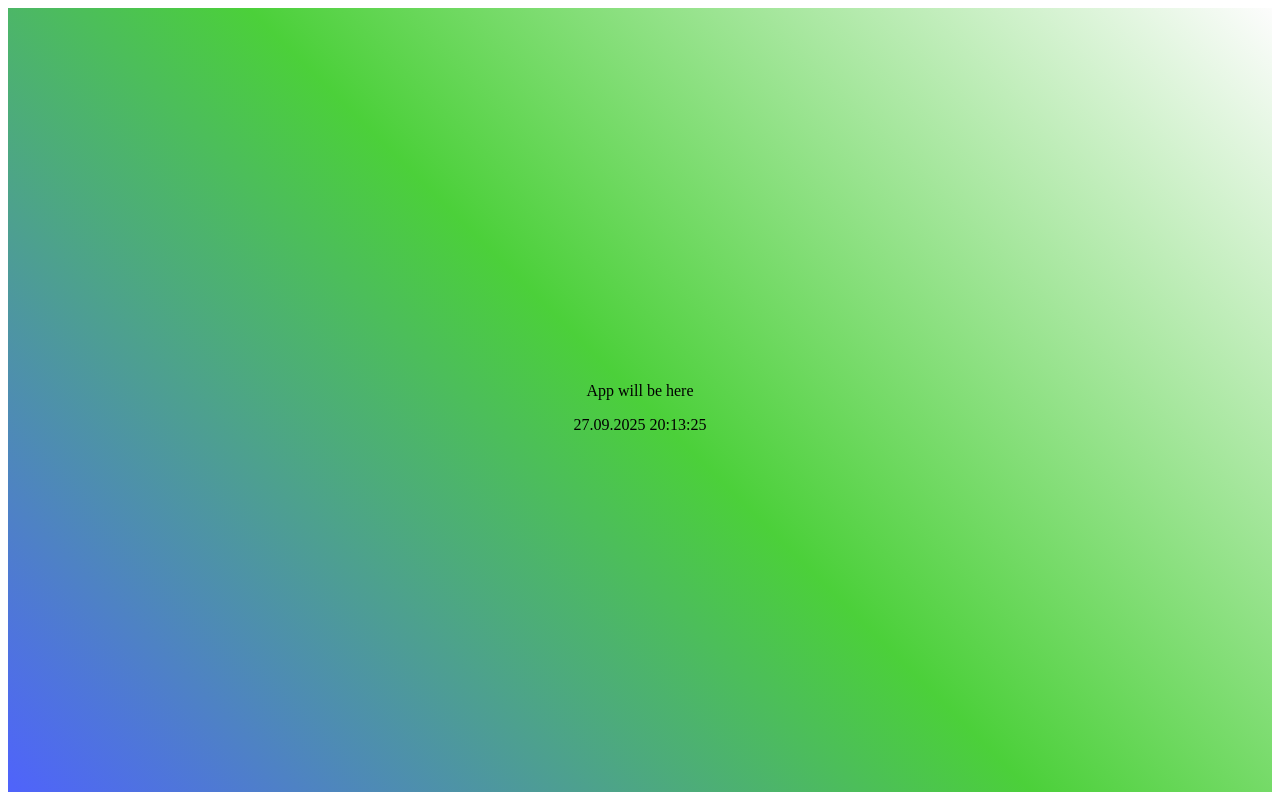
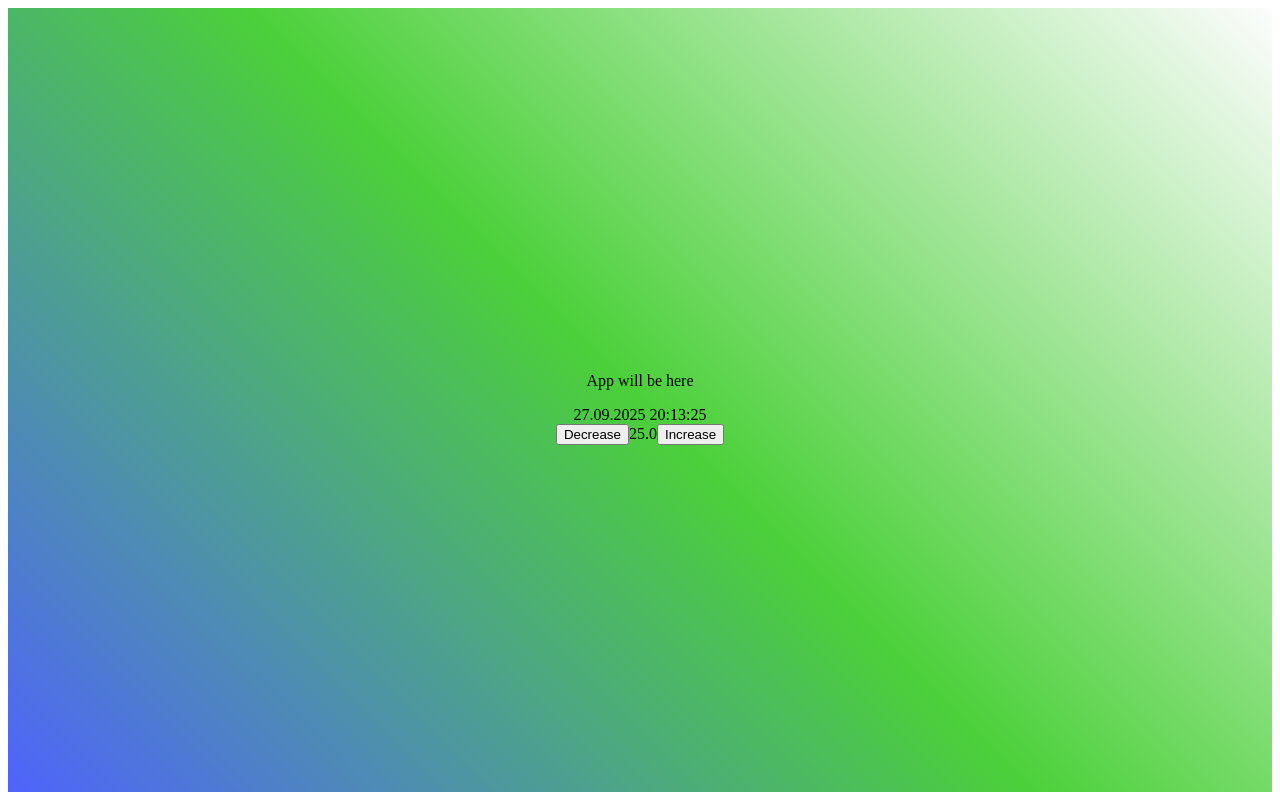
Before and after one commit to gapn/value-recorder-app, a React (Vite) app in the folder client/: page / in a window 1280 px wide. Built offline with nearby package versions, Linux system fonts and the light colour scheme.

Commit message:
feat: Implement ValueControl for number input and adjustment (with arrow key support)

```diff
--- a/client/src/App.css
+++ b/client/src/App.css
@@ -7,3 +7,7 @@
   background: linear-gradient(45deg,rgba(0, 29, 250, 0.69) 0%, rgba(41, 199, 20, 0.84) 50%, rgba(252, 252, 252, 0.89) 100%);
   color: black;
 }
+
+div:focus {
+  outline: none;
+}
--- a/client/src/App.jsx
+++ b/client/src/App.jsx
@@ -1,6 +1,7 @@
 import { useState, useEffect } from 'react'
 import './App.css'
 import LiveClock from './components/LiveClock.jsx'
+import ValueControl from './components/ValueControl.jsx'
 
 function App() {
 
@@ -8,6 +9,7 @@ function App() {
     <>
       <p>App will be here</p>
       <LiveClock />
+      <ValueControl />
     </>
   );
 }
--- /dev/null
+++ b/client/src/components/ValueControl.jsx
@@ -0,0 +1,40 @@
+import { useState, useEffect, useRef } from 'react'
+
+function ValueControl() {
+    const [value, setValue] = useState(25.0);
+    const divRef = useRef(null);
+
+    useEffect(() => {
+        setTimeout(() => {
+            divRef.current.focus();
+        }, 0);
+    }, []);
+
+    const decreaseValue = () => {
+        setValue(parseFloat((value - 0.1).toFixed(1)));
+    };
+
+    const increaseValue = () => {
+        setValue(parseFloat((value + 0.1).toFixed(1)));
+    };
+
+    const handleKeyDown = (event) => {
+        if (event.key === 'ArrowUp') {
+            increaseValue();
+        } else if (event.key === 'ArrowDown') {
+            decreaseValue();
+        };
+    };
+
+    return (
+        <>
+            <div ref={divRef} onKeyDown={handleKeyDown} tabIndex="0">
+                <button onClick={decreaseValue}>Decrease</button>
+                {value.toFixed(1)}
+                <button onClick={increaseValue}>Increase</button>
+            </div>
+        </>
+    );
+}
+
+export default ValueControl
```
Also changed, not shown: 1 other file (tests, documents, lock files or other folders).
